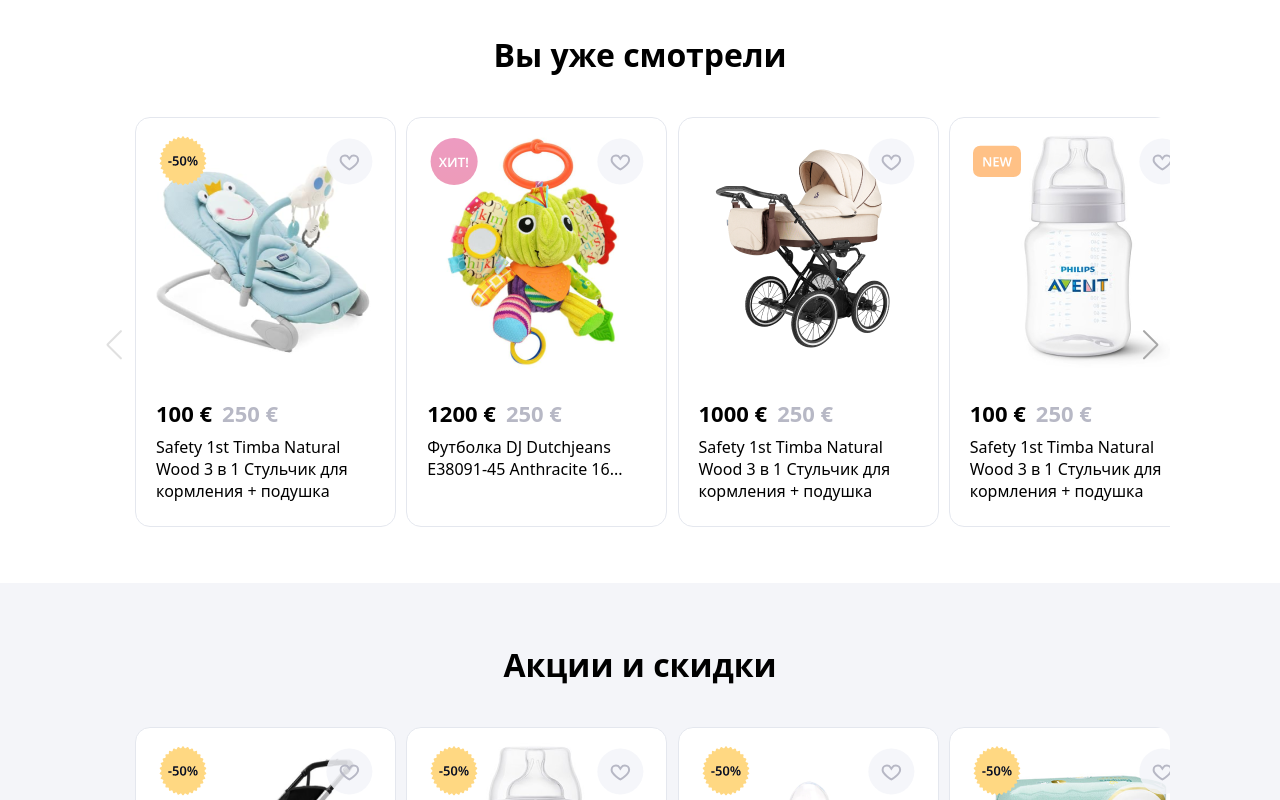
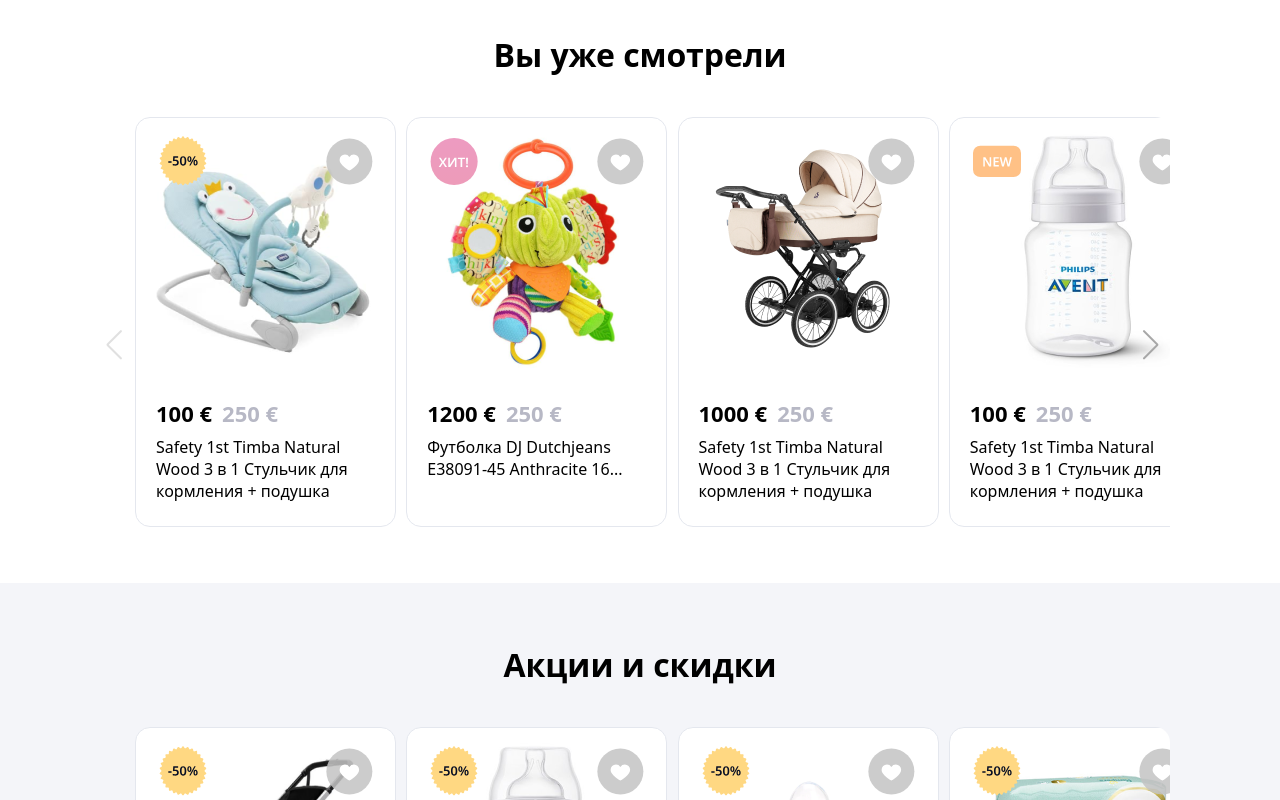
Before and after one commit to muhammad-oripov/baby-shop, a React (Create React App) app: page / in a window 1280 px wide. Shown: the part 680-1480 px from the top of the page. Built offline with nearby package versions, Linux system fonts and the light colour scheme; no server answers.

Commit message:
feat: integrated redux toolkit

```diff
--- a/package.json
+++ b/package.json
@@ -7,14 +7,17 @@
     "@emotion/styled": "^11.10.4",
     "@mui/icons-material": "^5.10.3",
     "@mui/material": "^5.10.4",
+    "@reduxjs/toolkit": "^1.8.5",
     "@testing-library/jest-dom": "^5.16.5",
     "@testing-library/react": "^13.4.0",
     "@testing-library/user-event": "^13.5.0",
+    "axios": "^0.27.2",
     "concurrently": "^7.4.0",
     "json-server": "^0.17.0",
     "react": "^18.2.0",
     "react-dom": "^18.2.0",
     "react-helmet": "^6.1.0",
+    "react-redux": "^8.0.2",
     "react-reveal": "^1.2.2",
     "react-router": "^6.3.0",
     "react-router-dom": "^6.3.0",
--- a/src/Components/SVGIcons.jsx
+++ b/src/Components/SVGIcons.jsx
@@ -1,7 +1,7 @@
 import React from 'react'
 import { Link } from 'react-router-dom';
 
-const SVGIcons = ({ icon }) => {
+const SVGIcons = ({ icon, checked = false }) => {
   switch (icon) {
     case "logo":
       return (
@@ -2002,9 +2002,9 @@
       )
     case 'Liked':
       return (
-        <svg width="47" height="47" viewBox="0 0 47 47" fill="none" xmlns="http://www.w3.org/2000/svg">
-          <rect opacity="0.85" x="0.364258" y="0.560059" width="46" height="46" rx="23" fill="#F4F5F9" />
-          <path d="M24.3548 30.8016C23.9569 31.0545 23.6189 31.2585 23.3676 31.4063C23.1159 31.2564 22.777 31.0495 22.3778 30.7932C21.4834 30.2187 20.296 29.4022 19.1137 28.4295C17.9264 27.4528 16.7738 26.3427 15.9257 25.1859C15.0694 24.0179 14.5924 22.8965 14.5924 21.8761C14.5924 19.4925 16.5247 17.5602 18.9083 17.5602V17.5602L18.9161 17.5602C20.3719 17.5488 21.7329 18.281 22.5256 19.5021L23.3594 20.7865L24.2001 19.5066C24.9999 18.289 26.3599 17.5571 27.8166 17.5602C30.1967 17.5725 32.1233 19.4986 32.1362 21.8786C32.1354 22.9207 31.6559 24.0519 30.802 25.22C29.9547 26.3791 28.8032 27.486 27.6168 28.4573C26.4353 29.4246 25.2487 30.2335 24.3548 30.8016Z" stroke="#B7B8C5" stroke-width="2" />
+        <svg width="47" height="47" viewBox="0 0 47 47" fill="white"  xmlns="http://www.w3.org/2000/svg"  >
+          <rect opacity="0.85" x="0.364258" y="0.560059" width="46"   height="46" rx="23" fill={checked ? "red" : "#c4c4c4"} />
+          <path  d="M24.3548 30.8016C23.9569 31.0545 23.6189 31.2585 23.3676 31.4063C23.1159 31.2564 22.777 31.0495 22.3778 30.7932C21.4834 30.2187 20.296 29.4022 19.1137 28.4295C17.9264 27.4528 16.7738 26.3427 15.9257 25.1859C15.0694 24.0179 14.5924 22.8965 14.5924 21.8761C14.5924 19.4925 16.5247 17.5602 18.9083 17.5602V17.5602L18.9161 17.5602C20.3719 17.5488 21.7329 18.281 22.5256 19.5021L23.3594 20.7865L24.2001 19.5066C24.9999 18.289 26.3599 17.5571 27.8166 17.5602C30.1967 17.5725 32.1233 19.4986 32.1362 21.8786C32.1354 22.9207 31.6559 24.0519 30.802 25.22C29.9547 26.3791 28.8032 27.486 27.6168 28.4573C26.4353 29.4246 25.2487 30.2335 24.3548 30.8016Z" stroke="white" stroke-width="2" />
         </svg>
       )
     case 'New':
--- a/src/Components/swiper/Swiper_compo/Swiper_shop.jsx
+++ b/src/Components/swiper/Swiper_compo/Swiper_shop.jsx
@@ -6,10 +6,20 @@
 import AddIcon from '@mui/icons-material/Add';
 import Rating from '@mui/material/Rating';
 import Typography from '@mui/material/Typography';
+import { useDispatch } from 'react-redux';
+import { likeproduct } from '../../../store/features/products/productSlice';
+
 
 
 const Swiper_shop = ({ item, level }) => {
     const [value, setValue] = useState(2);
+    const [like, setLike] = useState(false)
+    const dispatch = useDispatch();
+
+    const handleLike = () => {
+        dispatch(likeproduct(item))
+        setLike(!like)
+    }
 
     return (
         <>
@@ -22,8 +32,11 @@
                                 <Button sx={{ width: '52px', height: '56px', borderRadius: '100%' }}>
                                     <SVGIcons icon={item.leftIcon} />
                                 </Button>
-                                <Button sx={{ width: '52px', height: '56px', borderRadius: '100%' }}>
-                                    <SVGIcons icon="Liked" />
+                                <Button
+                                    onClick={handleLike}
+                                    sx={{ width: '52px', height: '56px', borderRadius: '100%' }}
+                                >
+                                    <SVGIcons icon="Liked" checked={like}  />
                                 </Button>
                             </Box>
                         </Box>
@@ -43,8 +56,15 @@
                                 <Button sx={{ width: '52px', height: '56px', borderRadius: '100%' }}>
                                     <SVGIcons icon={item.leftIcon} />
                                 </Button>
-                                <Button sx={{ width: '52px', height: '56px', borderRadius: '100%' }}>
-                                    <SVGIcons icon="Liked" />
+                                <Button
+                                    onClick={handleLike}
+                                    sx={{
+                                        width: '52px',
+                                        height: '56px',
+                                        borderRadius: '100%'
+                                    }}
+                                >
+                                    <SVGIcons icon="Liked" checked={like}  />
                                 </Button>
                             </Box>
                         </Box>
--- a/src/index.js
+++ b/src/index.js
@@ -1,11 +1,15 @@
 import React from 'react';
 import ReactDOM from 'react-dom/client';
 import App from './App';
+import { Provider } from 'react-redux';
 import { BrowserRouter } from 'react-router-dom';
+import store from './store';
 
 const root = ReactDOM.createRoot(document.getElementById('root'));
 root.render(
     <BrowserRouter>
-        <App />
+        <Provider  store={store}>
+            <App />
+        </Provider>
     </BrowserRouter>
 );
--- a/src/pages/Home.jsx
+++ b/src/pages/Home.jsx
@@ -1,5 +1,5 @@
 import { Box } from "@mui/system";
-import React from "react";
+import React, { useEffect } from "react";
 import { Helmet } from "react-helmet";
 import { Images } from "../Components/swiper/Swiper_compo/Swip_arr";
 import { cardImg } from "../Components/swiper/Swiper_compo/Swip_arr";
@@ -14,10 +14,21 @@
 import BGimg1 from '../Components/swiper/images/image 4 (1).png'
 import Sale from '../Components/swiper/images/Group 775.png'
 import { Button } from "@mui/material";
+import { useDispatch, useSelector } from "react-redux";
+import { fetchProducts } from "../store/features/products/productThunk";
 
 
 export default function Home() {
 	let lev = false
+	const products = useSelector(state => state.products.data);
+	const dispatch = useDispatch();
+
+	useEffect(() => {
+		if(products.length == 0) {
+			dispatch(fetchProducts())
+		}
+	}, []);
+
 	return (
 		<>
 			<Helmet>
--- /dev/null
+++ b/src/store/features/products/productSlice.js
@@ -0,0 +1,33 @@
+import { createSlice } from "@reduxjs/toolkit";
+import { fetchProducts } from "./productThunk";
+
+
+export const productSlice = createSlice({
+    name: 'products',
+    initialState: {
+        data: [],
+        liked: [],
+        status: 'idle'
+    },
+    reducers: {
+        likeproduct(state, action) {
+            state.liked.push(action.payload)
+        }
+    },
+    extraReducers(builder) {
+        builder
+            .addCase(fetchProducts.pending, (state, action) => {
+                state.status = "loading"
+            })
+            .addCase(fetchProducts.fulfilled, (state, action) => {
+                state.status = "success"
+                state.data = action.payload
+            })
+            .addCase(fetchProducts.rejected, (state, action) => {
+                state.status = "error"
+            })
+    }
+})
+
+export const {likeproduct} = productSlice.actions
+export default productSlice.reducer
--- /dev/null
+++ b/src/store/features/products/productThunk.js
@@ -0,0 +1,12 @@
+import { createAsyncThunk } from "@reduxjs/toolkit";
+import axios from 'axios'
+
+export const fetchProducts = createAsyncThunk(
+    "products/fetchProducts",
+
+    async () => {
+        const {data} = await axios.get("https://jsonplaceholder.typicode.com/users")
+
+        return data
+    }
+)
--- /dev/null
+++ b/src/store/index.js
@@ -0,0 +1,8 @@
+import {configureStore} from '@reduxjs/toolkit'
+import productSlice from './features/products/productSlice'
+
+export default configureStore({
+    reducer: {
+        products: productSlice
+    }
+})
```
Also changed, not shown: 2 other files (tests, documents, lock files or other folders).
